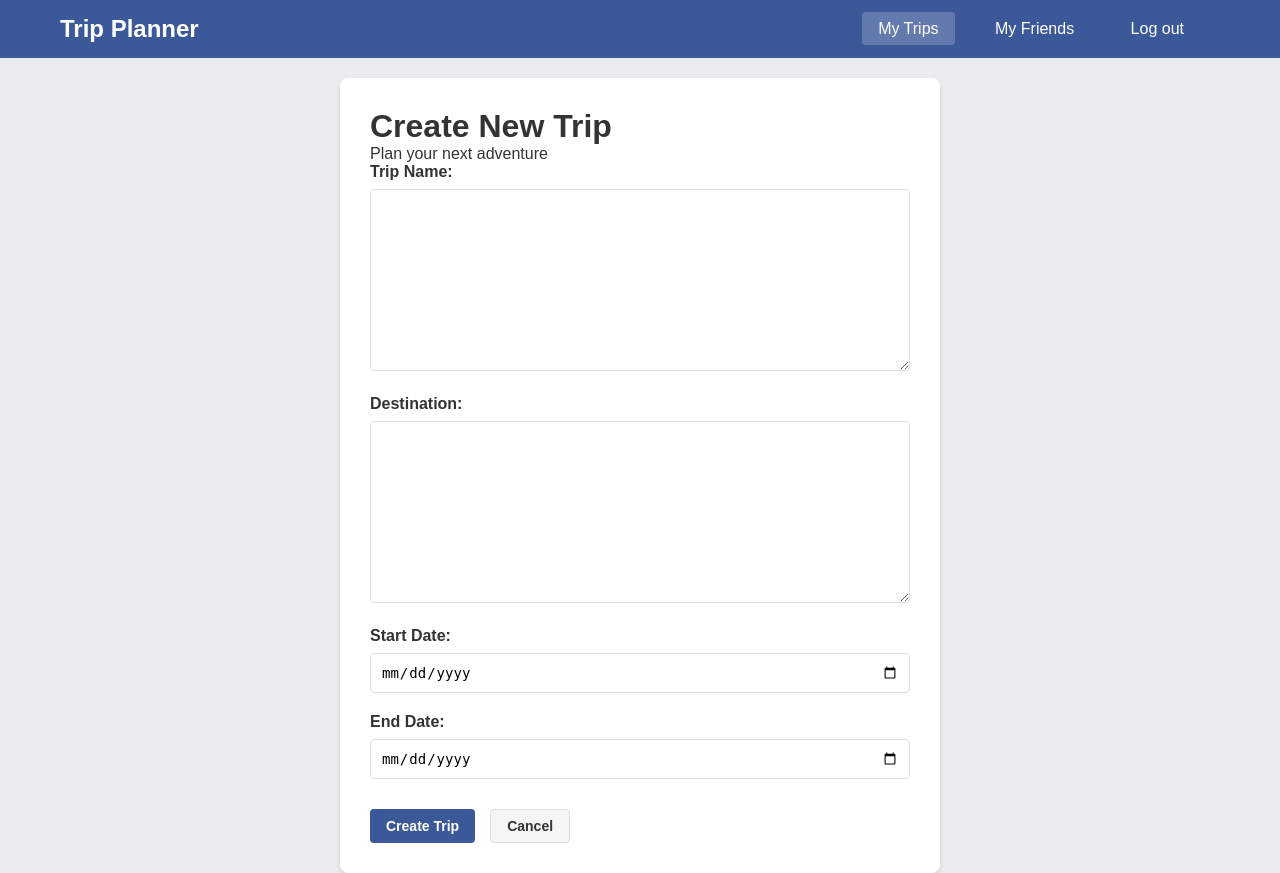
After one commit to L-alam/CS-412, a Django app: page /project/create_trip/ in a window 1280 px wide. The commit adds this page. Run offline with Django 5.2, Linux system fonts and the light colour scheme.

Commit message:
Added CreateTripFormView

```diff
--- /dev/null
+++ b/project/forms.py
@@ -0,0 +1,13 @@
+from django import forms
+from .models import Trip
+
+class CreateTripForm(forms.ModelForm):
+    '''Adding a Trip to the database.'''
+
+    class Meta:
+        model = Trip
+        fields = ['name', 'location', 'start_date', 'end_date']
+        widgets = {
+            'start_date': forms.DateInput(attrs={'type': 'date'}),
+            'end_date': forms.DateInput(attrs={'type': 'date'}),
+        }
--- a/project/models.py
+++ b/project/models.py
@@ -1,16 +1,6 @@
 from django.db import models
 
 # Create your models here.
-
-class Profile(models.Model):
-    first_name = models.TextField(blank=False)
-    last_name = models.TextField(blank=False)
-    email =  models.TextField(blank=False)
-
-    def __str__(self):
-        '''Return a string representation of this Profile.'''
-        return  f'{self.first_name} {self.last_name}'
-
 
 class Trip(models.Model):
     '''Data on potential Trips'''
@@ -23,3 +13,14 @@ class Trip(models.Model):
     def __str__(self):
         '''Return a string representation of this Article object.'''
         return f'{self.name}'
+
+
+
+class Profile(models.Model):
+    first_name = models.TextField(blank=False)
+    last_name = models.TextField(blank=False)
+    email =  models.TextField(blank=False)
+
+    def __str__(self):
+        '''Return a string representation of this Profile.'''
+        return  f'{self.first_name} {self.last_name}'
--- /dev/null
+++ b/project/templates/project/create_trip_form.html
@@ -0,0 +1,38 @@
+<!-- project/templates/project/create_trip_form.html -->
+{% extends 'project/base.html' %}
+
+{% block content %}
+<div class="form-container">
+    <h1>Create New Trip</h1>
+    <p>Plan your next adventure</p>
+
+    <form method="POST">
+        {% csrf_token %}
+
+        <div class="form-group">
+            <label for="{{ form.name.id_for_label }}">Trip Name:</label>
+            {{ form.name }}
+        </div>
+
+        <div class="form-group">
+            <label for="{{ form.location.id_for_label }}">Destination:</label>
+            {{ form.location }}
+        </div>
+
+        <div class="form-group">
+            <label for="{{ form.start_date.id_for_label }}">Start Date:</label>
+            {{ form.start_date }}
+        </div>
+
+        <div class="form-group">
+            <label for="{{ form.end_date.id_for_label }}">End Date:</label>
+            {{ form.end_date }}
+        </div>
+
+        <div class="form-actions">
+            <button type="submit" class="btn btn-primary">Create Trip</button>
+            <a href="{% url 'show_all' %}" class="btn btn-secondary">Cancel</a>
+        </div>
+    </form>
+</div>
+{% endblock %}
--- a/project/templates/project/show_all.html
+++ b/project/templates/project/show_all.html
@@ -39,14 +39,14 @@
     <div class="empty-state">
         <h3>No trips yet</h3>
         <p>Start planning your next adventure!</p>
-        <a href="#" class="add-trip-btn">+ Create Your First Trip</a>
+        <a href="{% url 'create_trip' %}" class="add-trip-btn">+ Create Your First Trip</a>
     </div>
     {% endfor %}
 </div>
 
 {% if trips %}
 <div class="text-center mt-40">
-    <a href="#" class="add-trip-btn">+ Create New Trip</a>
+    <a href="{% url 'create_trip' %}" class="add-trip-btn">+ Create New Trip</a>
 </div>
 {% endif %}
 {% endblock %}
--- a/project/urls.py
+++ b/project/urls.py
@@ -1,7 +1,8 @@
 from django.urls import path
-from .views import ShowAllTrips
+from .views import *
 
 urlpatterns = [
     # map the URL (empty string) to the view
-    path('', ShowAllTrips.as_view(), name='show_all'), # generic class-based view
+    path('', ShowAllTripsView.as_view(), name='show_all'), # generic class-based view
+    path('create_trip/', CreateTripView.as_view(), name='create_trip'),
 ]
--- a/project/views.py
+++ b/project/views.py
@@ -1,15 +1,27 @@
 from django.shortcuts import render
 from django.views.generic import ListView, DetailView, CreateView
 from .models import Trip
+from .forms import CreateTripForm
+from django.urls import reverse
 
 # Create your views here.
 
-class ShowAllTrips(ListView):
+class ShowAllTripsView(ListView):
     '''Create a subclass of ListView to display all possible trip destinations.'''
 
     model = Trip # retrieve objects of type Article from the database
     template_name = 'project/show_all.html'
     context_object_name = 'trips'
+
+class CreateTripView(CreateView):
+    '''Create a new Trip and save it to the database.'''
+    model = Trip
+    template_name = 'project/create_trip_form.html'
+    form_class = CreateTripForm
+
+    def get_success_url(self):
+        '''Redirect to the show_all page after successful creation.'''
+        return reverse('show_all')
 
 
 
```
Also changed, not shown: proposal.txt (line endings or trailing spaces).
